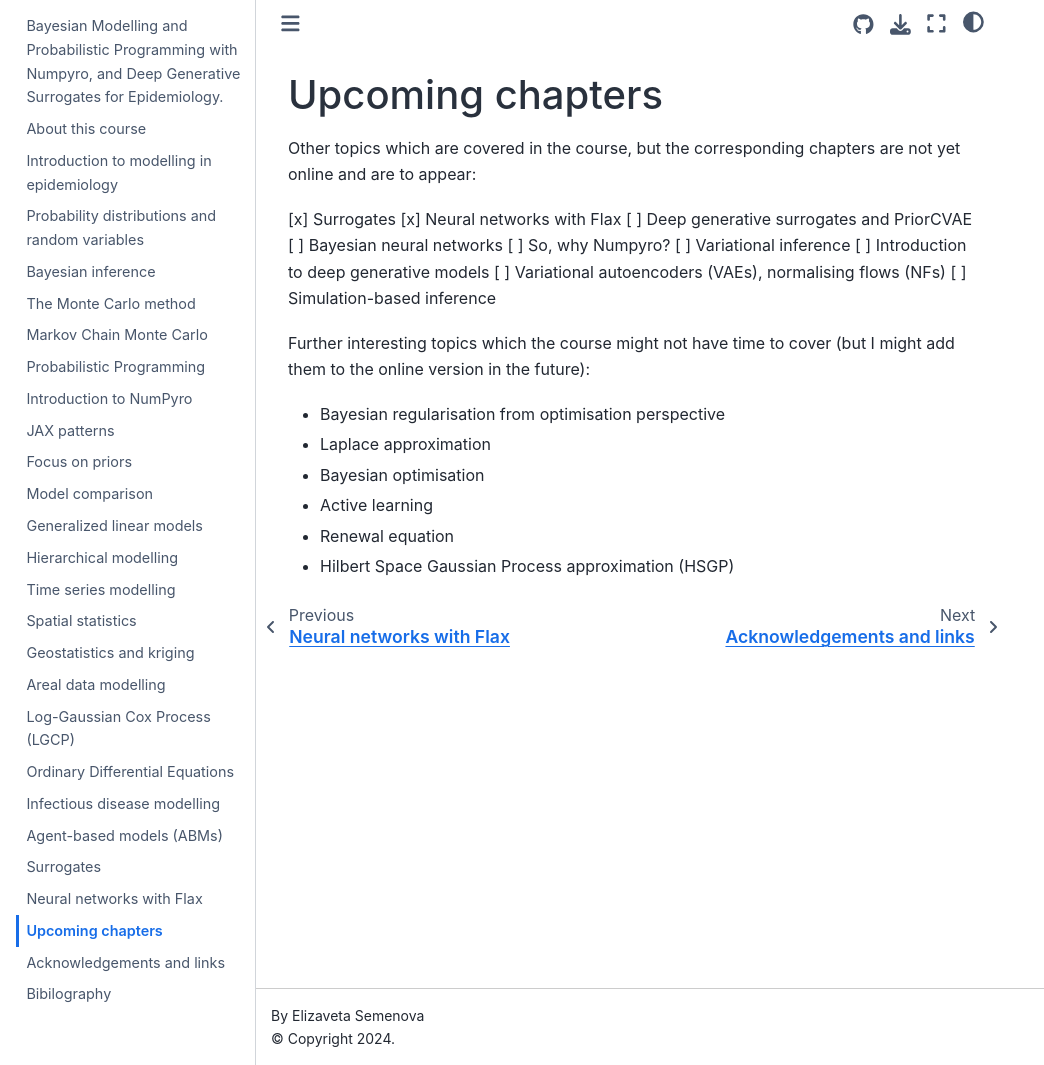
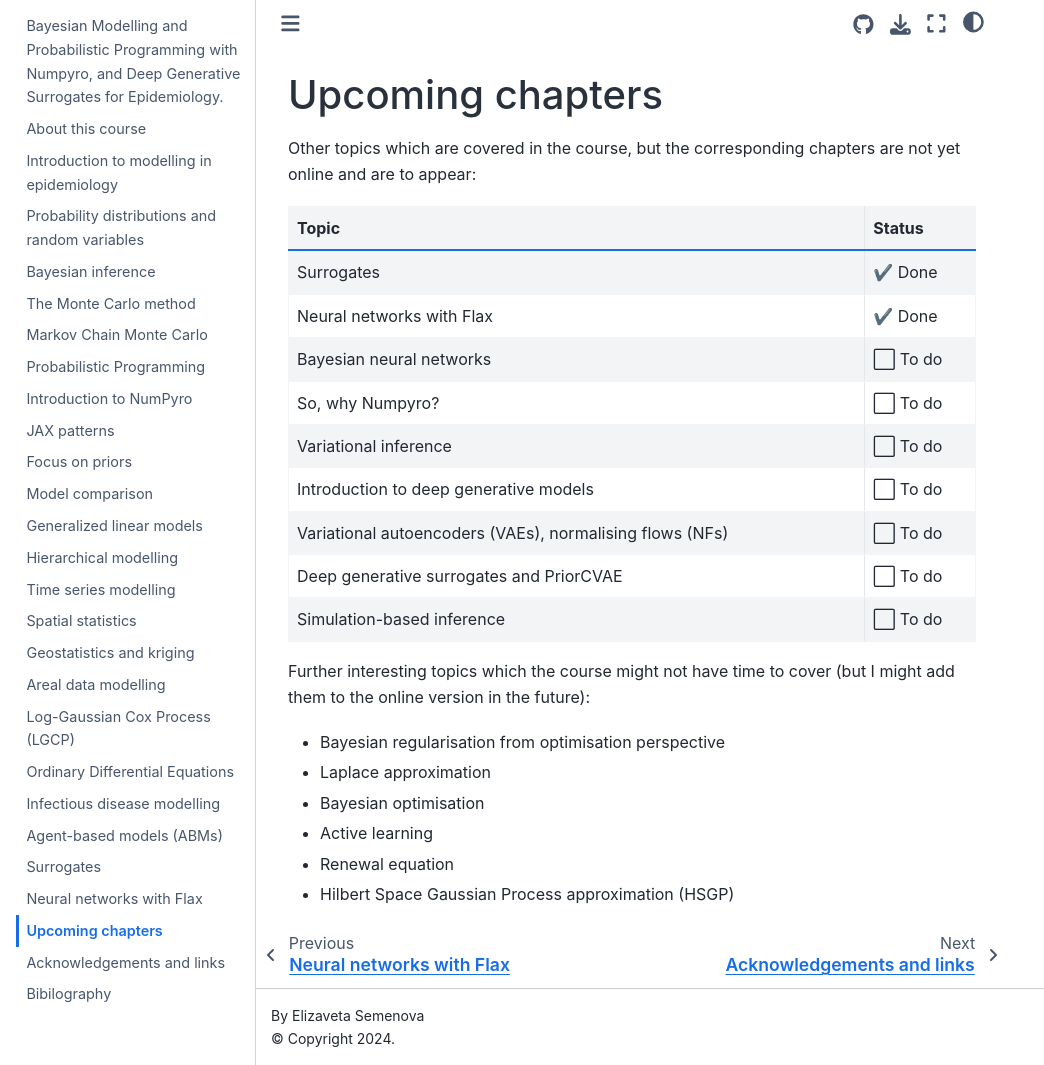
Before and after one commit to elizavetasemenova/prob-epi, a Jupyter Book: the page built from 999_upcoming.md, in a window 1280 px wide and 1065 px high. Shown: the whole window, without its empty margins (0-1044 px from the left). Built offline with Jupyter Book 1.0.4 settings and Sphinx 7.4.7 and the Sphinx Book theme 1.1.4, drawn with Linux system fonts in a browser that asks for light colours; pages that are not in the unit, such as notebooks, are missing from menus.

Commit message:
update upcoming table

```diff
--- a/999_upcoming.md
+++ b/999_upcoming.md
@@ -2,15 +2,19 @@
 
 Other topics which are covered in the course, but the corresponding chapters are not yet online and are to appear:
 
-[x] Surrogates
-[x] Neural networks with Flax
-[ ] Deep generative surrogates and PriorCVAE
-[ ] Bayesian neural networks
-[ ] So, why Numpyro?
-[ ] Variational inference
-[ ] Introduction to deep generative models
-[ ] Variational autoencoders (VAEs), normalising flows (NFs)
-[ ] Simulation-based inference
+
+| Topic                                                   | Status    |
+|---------------------------------------------------------|-----------|
+| Surrogates                                              | ✔️ Done   |
+| Neural networks with Flax                               | ✔️ Done   |
+| Bayesian neural networks                                | ⬜ To do   |
+| So, why Numpyro?                                        | ⬜ To do   |
+| Variational inference                                   | ⬜ To do   |
+| Introduction to deep generative models                  | ⬜ To do   |
+| Variational autoencoders (VAEs), normalising flows (NFs)| ⬜ To do   |
+| Deep generative surrogates and PriorCVAE                | ⬜ To do   |
+| Simulation-based inference                              | ⬜ To do   |
+
 
 Further interesting topics which the course might not have time to cover (but I might add them to the online version in the future):
 
```
